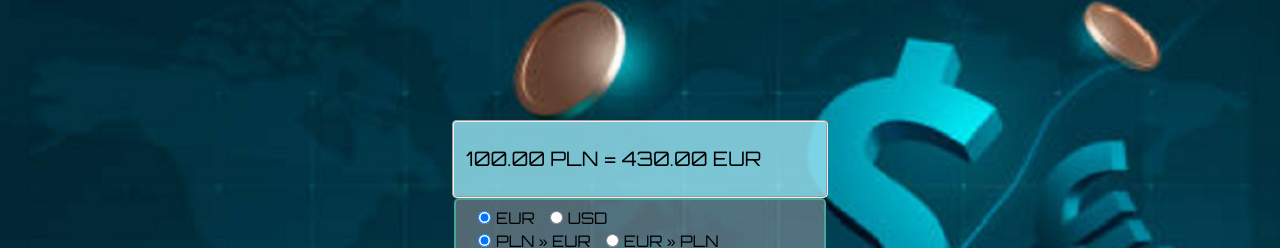
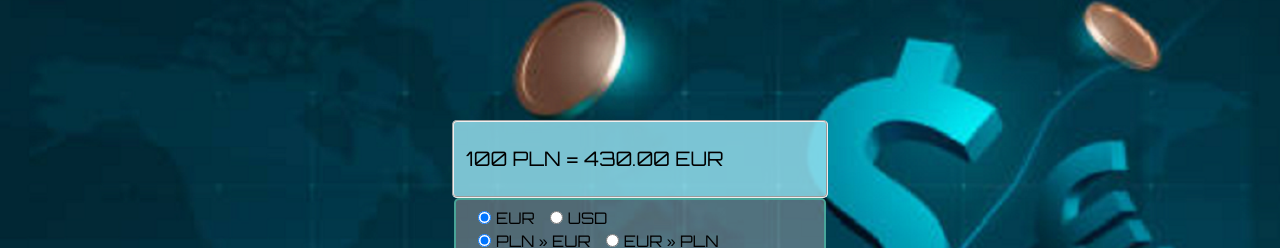
Before and after one commit to Adam-Bogocz/currency-converter-react, a React (Create React App) app: page / in a window 1280 px wide. Shown: the part 80-328 px from the top of the page. Built offline with nearby package versions, Linux system fonts and the light colour scheme.

Commit message:
add Result

```diff
--- a/src/App.js
+++ b/src/App.js
@@ -3,25 +3,29 @@ import FormNumber from "./FormNumber";
 import FormRadio from "./FormRadio";
 import Section from "./Section";
 import Container from "./Container";
+import Result from "./Result";
 
 function App() {
   const [cash, setCash] = useState("100");
   const [exchangeRate, setExchangeRate] = useState("4.3");
   const [currency, setCurrency] = useState("EUR");
   const [direction, setDirection] = useState(true);
-  const [result, setResult] = useState();
+  const [result, setResult] = useState(Number);
+  const [visualResult, setVisualResult] = useState("");
 
   const toggleDirection = () => {
     setDirection((direction) => !direction);
   };
 
-  const calculateResult = (cash, exchangeRate, direction) => {
-    switch (direction) {
-      case true:
-        return (result = cash * exchangeRate);
-      case false:
-        return (result = cash / exchangeRate);
-    }
+  const calculateResult = () => {
+    setResult(() => {
+      switch (direction) {
+        case true:
+          return cash * exchangeRate;
+        case false:
+          return cash / exchangeRate;
+      }
+    });
   };
 
   console.log(`cash = ${cash}`);
@@ -32,7 +36,18 @@ function App() {
 
   return (
     <Container>
-      <Section className="section__result">100.00 PLN = 430.00 EUR</Section>
+      <Section className="section__result">
+        <Result
+          cash={cash}
+          exchangeRate={exchangeRate}
+          direction={direction}
+          currency={currency}
+          result={result}
+          calculateResult={calculateResult}
+          visualResult={visualResult}
+          setVisualResult={setVisualResult}
+        />
+      </Section>
       <Section className="section__formRadio">
         <FormRadio
           option1={"EUR"}
--- /dev/null
+++ b/src/Result/index.js
@@ -0,0 +1,34 @@
+import "./style.css";
+
+const Result = ({
+  cash,
+  currency,
+  exchangeRate,
+  direction,
+  result,
+  calculateResult,
+  visualResult,
+  setVisualResult,
+}) => {
+  const sourceCurrency = "PLN";
+
+  calculateResult(direction, cash, exchangeRate);
+  setVisualResult((visualResult) => {
+    switch (direction) {
+      case true: {
+        return `${cash} ${sourceCurrency} = ${result.toFixed(2)} ${currency}`;
+      }
+      case false: {
+        return `${cash} ${currency} = ${result.toFixed(2)} ${sourceCurrency}`;
+      }
+    }
+  });
+
+  const onFormSubmit = (event) => {
+    event.preventDefault();
+  };
+
+  return <form onSubmit={onFormSubmit}>{visualResult}</form>;
+};
+
+export default Result;
--- /dev/null
+++ b/src/Result/style.css
@@ -0,0 +1,5 @@
+.result {
+    margin: 5px;
+    border: none;
+    background: none;
+}
```
